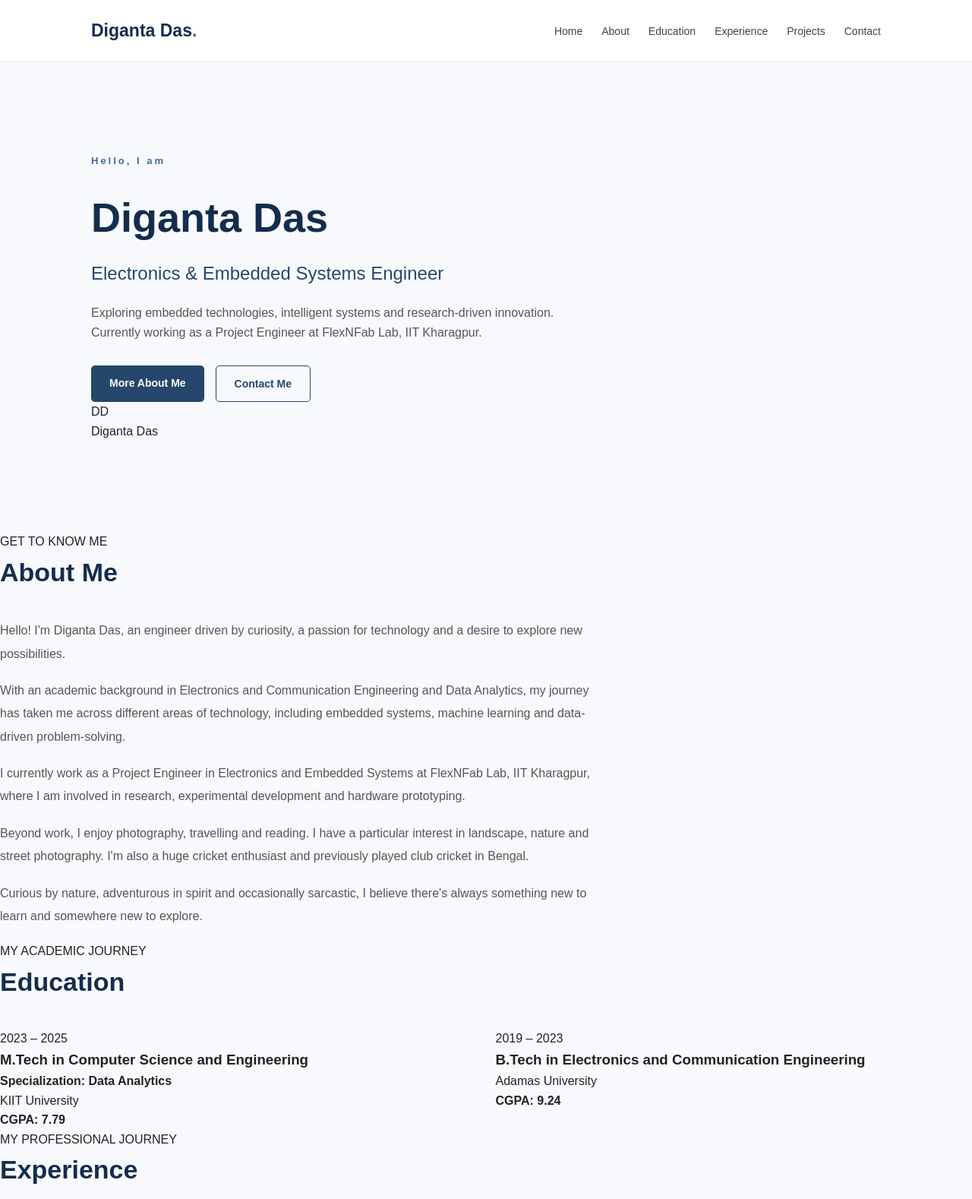
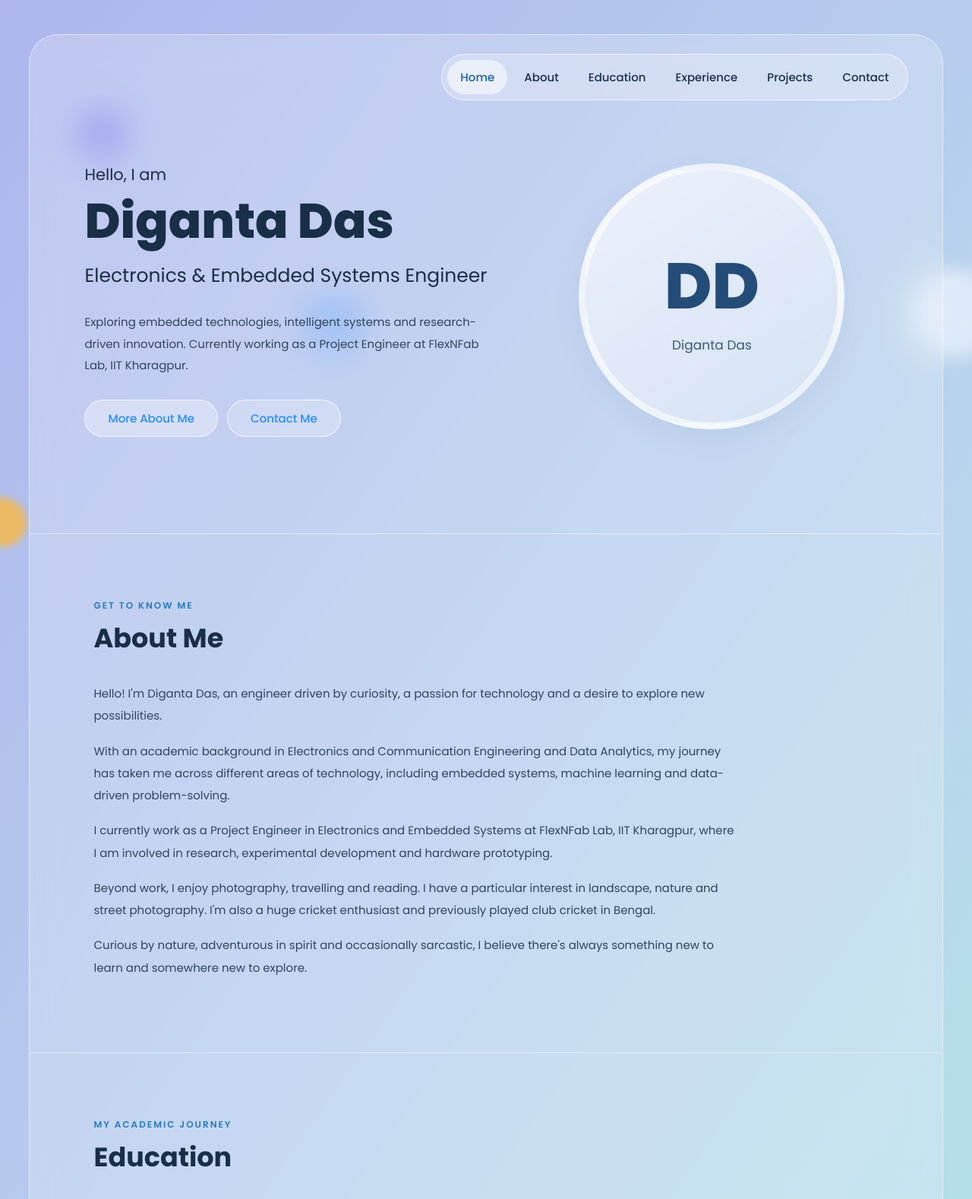
Before and after one commit to Diganta11/Diganta.github.io, a plain HTML site: page index.html in a window 1280 px wide. Shown: the top 1578 px of the page at 76% size. Drawn offline with Linux system fonts and the light colour scheme.

Commit message:
Update style.css

```diff
--- a/style.css
+++ b/style.css
@@ -1,7 +1,7 @@
 
-/* ========================================
-   GLOBAL SETTINGS
-======================================== */
+/* =========================================
+   1. GLOBAL SETTINGS
+========================================= */
 
 * {
     margin: 0;
@@ -11,270 +11,378 @@
 
 html {
     scroll-behavior: smooth;
-    scroll-padding-top: 90px;
+    scroll-padding-top: 100px;
 }
 
 body {
-    font-family: Arial, sans-serif;
-    background-color: #f8f9fc;
-    color: #222222;
-    line-height: 1.6;
-}
-
-.section {
-    max-width: 1100px;
-    margin: auto;
-    padding: 90px 30px;
-    border-top: 1px solid #e8ebf0;
+    min-height: 100vh;
+    font-family: 'Poppins', sans-serif;
+    color: #192e47;
+    background: linear-gradient(
+        125deg,
+        #aeb6ed 0%,
+        #b9d6ed 48%,
+        #a8f2dc 100%
+    );
+    padding: 45px 3%;
+    position: relative;
+    overflow-x: hidden;
 }
 
 
-/* ========================================
-   NAVIGATION
-======================================== */
+/* =========================================
+   2. BACKGROUND DECORATIONS
+========================================= */
+
+.background-decoration {
+    position: fixed;
+    border-radius: 50%;
+    filter: blur(12px);
+    pointer-events: none;
+    z-index: 0;
+}
+
+.circle-one {
+    width: 65px;
+    height: 65px;
+    background: rgba(111, 103, 240, 0.55);
+    top: 18%;
+    left: 8%;
+}
+
+.circle-two {
+    width: 85px;
+    height: 85px;
+    background: rgba(68, 154, 255, 0.38);
+    top: 48%;
+    left: 31%;
+}
+
+.circle-three {
+    width: 120px;
+    height: 120px;
+    background: rgba(255, 255, 255, 0.55);
+    top: 44%;
+    right: -35px;
+}
+
+.circle-four {
+    width: 65px;
+    height: 65px;
+    background: rgba(255, 184, 55, 0.75);
+    bottom: 10%;
+    left: -30px;
+    filter: blur(5px);
+}
+
+
+/* =========================================
+   3. MAIN GLASS PANEL
+========================================= */
+
+.site-shell {
+    max-width: 1550px;
+    margin: auto;
+    min-height: 82vh;
+    position: relative;
+    z-index: 1;
+    background: rgba(255, 255, 255, 0.22);
+    border: 1px solid rgba(255, 255, 255, 0.5);
+    border-radius: 38px;
+    backdrop-filter: blur(18px);
+    -webkit-backdrop-filter: blur(18px);
+    overflow: hidden;
+}
+
+
+/* =========================================
+   4. NAVIGATION
+========================================= */
 
 header {
-    background-color: #ffffff;
-    border-bottom: 1px solid #e8ebf0;
-    position: sticky;
-    top: 0;
-    z-index: 100;
+    padding: 25px 45px 0;
 }
 
 .navbar {
-    max-width: 1100px;
-    margin: auto;
-    padding: 22px 30px;
     display: flex;
-    justify-content: space-between;
+    justify-content: flex-end;
     align-items: center;
+    gap: 25px;
 }
 
 .logo {
-    font-size: 23px;
-    font-weight: bold;
-    color: #142d4e;
-    text-decoration: none;
-}
-
-.logo span {
-    color: #4169a1;
+    display: none;
 }
 
 .nav-links {
     display: flex;
     list-style: none;
-    gap: 25px;
+    align-items: center;
+    gap: 5px;
+    padding: 7px;
+    border: 1px solid rgba(255, 255, 255, 0.65);
+    border-radius: 50px;
+    background: rgba(255, 255, 255, 0.25);
 }
 
 .nav-links a {
+    display: block;
     text-decoration: none;
-    color: #444444;
-    font-size: 14px;
-    transition: color 0.3s;
+    color: #1b3049;
+    font-size: 15px;
+    font-weight: 500;
+    padding: 11px 17px;
+    border-radius: 40px;
+    transition: 0.3s;
 }
 
-.nav-links a:hover {
-    color: #24476b;
+.nav-links a:hover,
+.nav-links a.active {
+    background: rgba(255, 255, 255, 0.55);
+    color: #1760ad;
 }
 
 
-/* ========================================
-   HERO / HOME SECTION
-======================================== */
+/* =========================================
+   5. HOME / HERO SECTION
+========================================= */
 
 .hero {
-    max-width: 1100px;
-    min-height: 75vh;
-    margin: auto;
-    padding: 120px 30px;
-    display: flex;
-    flex-direction: column;
-    justify-content: center;
-    align-items: flex-start;
+    min-height: 570px;
+    padding: 10px 6% 65px;
+    display: grid;
+    grid-template-columns: 1.1fr 0.9fr;
+    align-items: center;
+    gap: 30px;
+}
+
+.hero-content {
+    padding-top: 10px;
 }
 
 .intro-label {
-    color: #4169a1;
-    font-size: 13px;
-    letter-spacing: 3px;
-    font-weight: bold;
-    margin-bottom: 20px;
+    font-size: 21px;
+    margin-bottom: 8px;
+    font-weight: 400;
 }
 
 .hero h1 {
-    color: #142d4e;
-    font-size: 54px;
-    margin-bottom: 12px;
-}
-
-.hero h1 span {
-    color: #24476b;
+    font-size: clamp(44px, 5vw, 68px);
+    line-height: 1.2;
+    font-weight: 800;
+    color: #192e47;
+    margin-bottom: 14px;
 }
 
 .hero h2 {
-    color: #24476b;
-    font-size: 24px;
-    font-weight: normal;
-    margin-bottom: 20px;
+    font-size: clamp(19px, 2vw, 25px);
+    font-weight: 400;
+    margin-bottom: 28px;
 }
 
 .hero-description {
-    max-width: 620px;
-    color: #555555;
-    font-size: 16px;
+    max-width: 550px;
+    font-size: 15px;
+    line-height: 1.9;
     margin-bottom: 30px;
+    color: #30445d;
 }
 
 
-/* ========================================
-   BUTTONS
-======================================== */
+/* =========================================
+   6. BUTTONS
+========================================= */
 
 .hero-buttons {
     display: flex;
-    gap: 15px;
+    gap: 12px;
     flex-wrap: wrap;
 }
 
 .btn {
     display: inline-block;
-    padding: 12px 24px;
-    border-radius: 5px;
     text-decoration: none;
-    font-size: 14px;
-    font-weight: bold;
+    padding: 12px 30px;
+    border-radius: 40px;
+    font-size: 15px;
+    font-weight: 500;
     transition: 0.3s;
 }
 
 .btn-primary {
-    background-color: #24476b;
-    color: #ffffff;
+    background: rgba(255, 255, 255, 0.32);
+    color: #278bff;
+    border: 1px solid rgba(255, 255, 255, 0.7);
 }
 
 .btn-primary:hover {
-    background-color: #142d4e;
+    background: #ffffff;
+    transform: translateY(-3px);
 }
 
 .btn-outline {
-    border: 1px solid #24476b;
-    color: #24476b;
+    background: rgba(255, 255, 255, 0.22);
+    color: #278bff;
+    border: 1px solid rgba(255, 255, 255, 0.7);
 }
 
 .btn-outline:hover {
-    background-color: #24476b;
-    color: #ffffff;
+    background: #ffffff;
+    transform: translateY(-3px);
 }
 
 
-/* ========================================
-   SECTION HEADINGS
-======================================== */
+/* =========================================
+   7. PROFILE CIRCLE
+========================================= */
+
+.hero-image {
+    display: flex;
+    justify-content: center;
+    align-items: center;
+}
+
+.profile-circle {
+    width: 350px;
+    height: 350px;
+    border-radius: 50%;
+    background: linear-gradient(
+        145deg,
+        rgba(255, 255, 255, 0.7),
+        rgba(255, 255, 255, 0.25)
+    );
+    border: 9px solid rgba(255, 255, 255, 0.55);
+    display: flex;
+    flex-direction: column;
+    justify-content: center;
+    align-items: center;
+    box-shadow: 0 12px 35px rgba(45, 88, 130, 0.08);
+}
+
+.profile-circle span {
+    font-size: 85px;
+    font-weight: 800;
+    color: #244c78;
+}
+
+.profile-circle p {
+    font-size: 17px;
+    color: #345a7d;
+}
+
+
+/* =========================================
+   8. CONTENT SECTIONS
+========================================= */
+
+.content-section {
+    padding: 80px 7%;
+    border-top: 1px solid rgba(255, 255, 255, 0.45);
+}
 
 .section-heading {
-    margin-bottom: 35px;
+    margin-bottom: 32px;
+}
+
+.section-heading span {
+    font-size: 12px;
+    letter-spacing: 2px;
+    color: #287ac1;
+    font-weight: 600;
 }
 
 .section-heading h2 {
-    color: #142d4e;
-    font-size: 34px;
-    font-weight: bold;
+    font-size: 35px;
+    font-weight: 700;
+    color: #192e47;
+    margin-top: 5px;
+}
+
+.section-intro {
+    margin-bottom: 25px;
+    color: #30445d;
 }
 
 
-/* ========================================
-   ABOUT SECTION
-======================================== */
+/* =========================================
+   9. ABOUT SECTION
+========================================= */
 
 .about-content {
-    max-width: 780px;
+    max-width: 850px;
 }
 
 .about-content p {
-    margin-bottom: 18px;
-    font-size: 16px;
-    line-height: 1.9;
-    color: #555555;
+    color: #30445d;
+    font-size: 15px;
+    line-height: 1.95;
+    margin-bottom: 17px;
 }
 
 
-/* ========================================
-   EDUCATION SECTION
-======================================== */
+/* =========================================
+   10. GLASS CARDS
+========================================= */
 
-.education-container {
+.education-container,
+.experience-container {
     display: grid;
-    grid-template-columns: repeat(2, 1fr);
-    gap: 25px;
+    grid-template-columns: repeat(2, minmax(0, 1fr));
+    gap: 22px;
 }
 
-.education-card {
-    background-color: #ffffff;
-    border: 1px solid #e8ebf0;
-    border-radius: 8px;
-    padding: 30px;
-    transition: transform 0.3s, box-shadow 0.3s;
+.glass-card {
+    background: rgba(255, 255, 255, 0.28);
+    border: 1px solid rgba(255, 255, 255, 0.55);
+    border-radius: 22px;
+    padding: 27px;
+    transition: transform 0.3s, background 0.3s;
 }
 
-.education-card:hover {
-    transform: translateY(-5px);
-    box-shadow: 0 8px 25px rgba(20, 45, 78, 0.08);
+.glass-card:hover {
+    transform: translateY(-4px);
+    background: rgba(255, 255, 255, 0.4);
 }
 
-.education-period {
-    color: #4169a1;
-    font-size: 14px;
-    font-weight: bold;
+.glass-card h3 {
+    font-size: 19px;
+    color: #192e47;
+    margin: 10px 0;
+}
+
+.glass-card h4 {
+    font-size: 15px;
+    color: #3d5d7b;
+    font-weight: 500;
     margin-bottom: 12px;
 }
 
-.education-card h3 {
-    color: #142d4e;
-    font-size: 20px;
-    margin-bottom: 8px;
+.glass-card p {
+    font-size: 14px;
+    color: #344d68;
+    line-height: 1.8;
 }
 
-.education-card h4 {
-    color: #4169a1;
-    font-size: 15px;
-    font-weight: normal;
-    margin-bottom: 12px;
-}
-
-.institution {
-    color: #555555;
-    margin-bottom: 8px;
-}
-
-.grade {
-    color: #24476b;
-    font-weight: bold;
+.glass-card strong {
+    display: inline-block;
+    margin-top: 12px;
+    color: #216eb6;
     font-size: 14px;
 }
 
+.date {
+    color: #2679c5;
+    font-size: 13px;
+    font-weight: 600;
+}
 
-/* ========================================
-   EXPERIENCE SECTION
-======================================== */
+
+/* =========================================
+   11. EXPERIENCE SECTION
+========================================= */
 
 .experience-container {
-    display: flex;
-    flex-direction: column;
-    gap: 25px;
-}
-
-.experience-card {
-    background-color: #ffffff;
-    border: 1px solid #e8ebf0;
-    border-left: 4px solid #24476b;
-    border-radius: 8px;
-    padding: 30px;
-    transition: transform 0.3s, box-shadow 0.3s;
-}
-
-.experience-card:hover {
-    transform: translateY(-4px);
-    box-shadow: 0 8px 25px rgba(20, 45, 78, 0.08);
+    grid-template-columns: 1fr;
 }
 
 .experience-header {
@@ -282,121 +390,176 @@ header {
     justify-content: space-between;
     align-items: flex-start;
     gap: 20px;
-    margin-bottom: 18px;
+    margin-bottom: 14px;
 }
 
-.experience-card h3 {
-    color: #142d4e;
-    font-size: 21px;
-    margin-bottom: 5px;
+
+/* =========================================
+   12. TECHNOLOGY TAGS
+========================================= */
+
+.tags {
+    display: flex;
+    flex-wrap: wrap;
+    gap: 8px;
+    margin-top: 18px;
 }
 
-.experience-card h4 {
-    color: #4169a1;
-    font-size: 16px;
-    font-weight: normal;
-}
-
-.experience-period {
-    color: #4169a1;
-    font-size: 13px;
-    white-space: nowrap;
-    font-weight: bold;
-}
-
-.experience-description {
-    color: #555555;
-    line-height: 1.8;
-    margin-bottom: 18px;
-}
-
-.experience-tags {
-    display: flex;
-    flex-wrap: wrap;
-    gap: 10px;
-}
-
-.experience-tags span {
-    background-color: #eef2f8;
-    color: #24476b;
+.tags span {
     padding: 6px 12px;
-    border-radius: 4px;
+    border-radius: 30px;
+    background: rgba(255, 255, 255, 0.45);
+    color: #315a82;
     font-size: 12px;
 }
 
 
-/* ========================================
-   PROJECTS & CONTACT PLACEHOLDERS
-======================================== */
-
-.placeholder-section p {
-    color: #555555;
-    font-size: 16px;
-}
-
-
-/* ========================================
-   FOOTER
-======================================== */
+/* =========================================
+   13. FOOTER
+========================================= */
 
 footer {
-    background-color: #142d4e;
-    color: #ffffff;
     text-align: center;
-    padding: 25px 20px;
+    padding: 25px;
+    border-top: 1px solid rgba(255, 255, 255, 0.45);
+    color: #34506b;
     font-size: 13px;
 }
 
 
-/* ========================================
-   RESPONSIVE DESIGN
-======================================== */
+/* =========================================
+   14. TABLET RESPONSIVENESS
+========================================= */
 
-@media (max-width: 700px) {
+@media (max-width: 900px) {
+
+    body {
+        padding: 20px;
+    }
+
+    .site-shell {
+        border-radius: 25px;
+    }
+
+    .hero {
+        grid-template-columns: 1fr;
+        text-align: center;
+        padding: 65px 30px;
+        gap: 45px;
+    }
+
+    .hero-content {
+        display: flex;
+        flex-direction: column;
+        align-items: center;
+    }
+
+    .hero-description {
+        max-width: 600px;
+    }
+
+    .hero-image {
+        order: -1;
+    }
+
+    .profile-circle {
+        width: 260px;
+        height: 260px;
+    }
+
+    .profile-circle span {
+        font-size: 65px;
+    }
+
+    .education-container {
+        grid-template-columns: 1fr;
+    }
+}
+
+
+/* =========================================
+   15. MOBILE RESPONSIVENESS
+========================================= */
+
+@media (max-width: 600px) {
+
+    body {
+        padding: 10px;
+    }
+
+    .site-shell {
+        border-radius: 20px;
+    }
+
+    header {
+        padding: 18px 12px 0;
+    }
 
     .navbar {
-        flex-direction: column;
-        gap: 15px;
+        justify-content: center;
     }
 
     .nav-links {
+        flex-wrap: wrap;
         justify-content: center;
-        flex-wrap: wrap;
-        gap: 12px 18px;
+        border-radius: 20px;
+    }
+
+    .nav-links a {
+        font-size: 12px;
+        padding: 9px 12px;
     }
 
     .hero {
-        min-height: 65vh;
-        padding: 80px 25px;
+        min-height: auto;
+        padding: 70px 20px;
     }
 
     .hero h1 {
-        font-size: 38px;
+        font-size: 43px;
     }
 
     .hero h2 {
-        font-size: 20px;
+        font-size: 19px;
     }
 
-    .section {
-        padding: 65px 25px;
+    .intro-label {
+        font-size: 17px;
+    }
+
+    .hero-description {
+        font-size: 14px;
+    }
+
+    .profile-circle {
+        width: 210px;
+        height: 210px;
+    }
+
+    .profile-circle span {
+        font-size: 55px;
+    }
+
+    .content-section {
+        padding: 60px 22px;
     }
 
     .section-heading h2 {
         font-size: 29px;
     }
 
-    .education-container {
-        grid-template-columns: 1fr;
+    .experience-header {
+        flex-direction: column;
+        gap: 5px;
     }
 
-    .experience-header {
-        flex-direction: column;
-        gap: 8px;
+    .btn {
+        padding: 11px 20px;
+        font-size: 13px;
     }
 
-    .experience-period {
-        white-space: normal;
+    .circle-one {
+        left: 2%;
     }
 
 }
```
